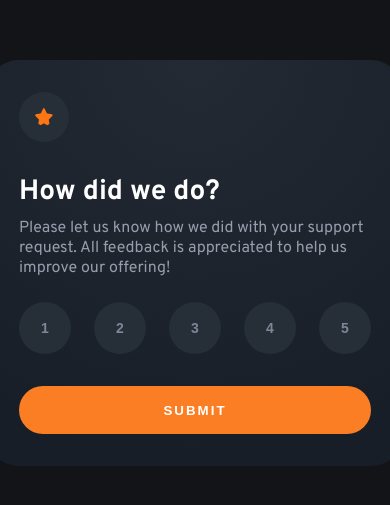
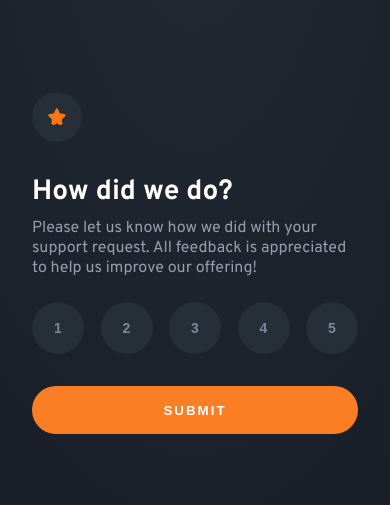
Before and after one commit to evelynlacerda/rating-component, a plain HTML site: page index.html in a window 390 px wide. Shown: the part 159-664 px from the top of the page. Drawn offline with Linux system fonts and the light colour scheme.

Commit message:
:iphone: feat: added responsive mobile

```diff
--- a/src/css/style.css
+++ b/src/css/style.css
@@ -123,3 +123,17 @@ p {
 .active {
     display: flex;
 }
+
+@media (max-width: 480px) {
+    body {
+        padding: 0;
+    }
+
+    .card,
+    .thank-you {
+        width: 100%;
+        height: 100vh;
+        border-radius: 0;
+        justify-content: center;
+    }
+}
```
Also changed, not shown: 1 other file.
